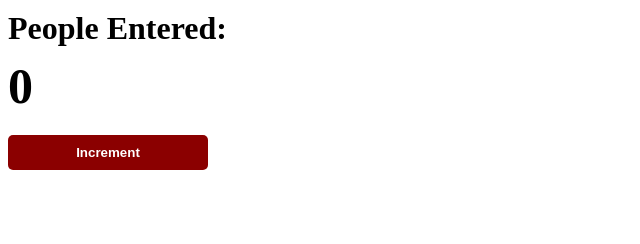
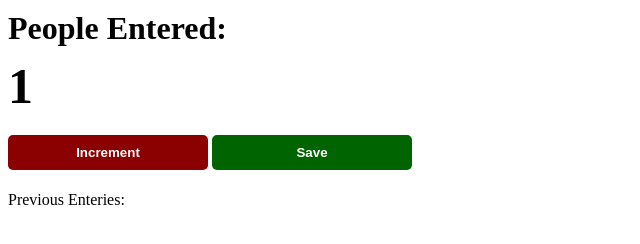
Before and after one commit to Somesh11097/Passenger-counter-app, a plain HTML site: page index.html in a window 1280 px wide. Both pictures are taken after a click on the button "Increment". Shown: the whole page, without its empty margins (0-640 px from the left). Drawn offline with Linux system fonts and the light colour scheme.

Commit message:
commit
Done with the app

```diff
--- a/index.html
+++ b/index.html
@@ -12,6 +12,10 @@
 
    <button id="increment-btn" onclick="increment()">Increment</button>
 
+   <button id="save-btn" onclick="save()">Save</button>
+
+   <p id="save-el">Previous Enteries: </p>
+
 
     <link rel="stylesheet" href="/styles.css">
     <script src="/index.js"></script>
--- a/index.js
+++ b/index.js
@@ -1,22 +1,39 @@
-//document.getElementById("count-el").innerText=5;
+// document.getElementById("count-el").innerText=5;
 
 
-// let count = 0;
-// count = count + 1;
-// console.log(count);
 
 
-function increment () {
-    console.log("clicked");
+let countEl = document.getElementById("count-el")
+let saveEl = document.getElementById("save-el")
+let count = 0
+
+
+function increment(){
+
+   count +=1;
+   countEl.innerText = count
 
 }
 
-let lap1 = 34;
-let lap2 = 33;
-let lap3 = 36;
+function save(){
+    let countStr = count + " - "
+    saveEl.innerText += countStr
 
-function lapTime() {
-    console.log(lap1 + lap2 + lap3);
+
 }
 
-lapTime()
+
+
+
+
+
+
+
+
+
+// let welcomeEl = document.getElementById("welcome-el")
+
+// let name = " Somesh Banerjee"
+// let greeting = "Welcome back!!!"
+
+// welcomeEl.innerText = greeting + name;
```
